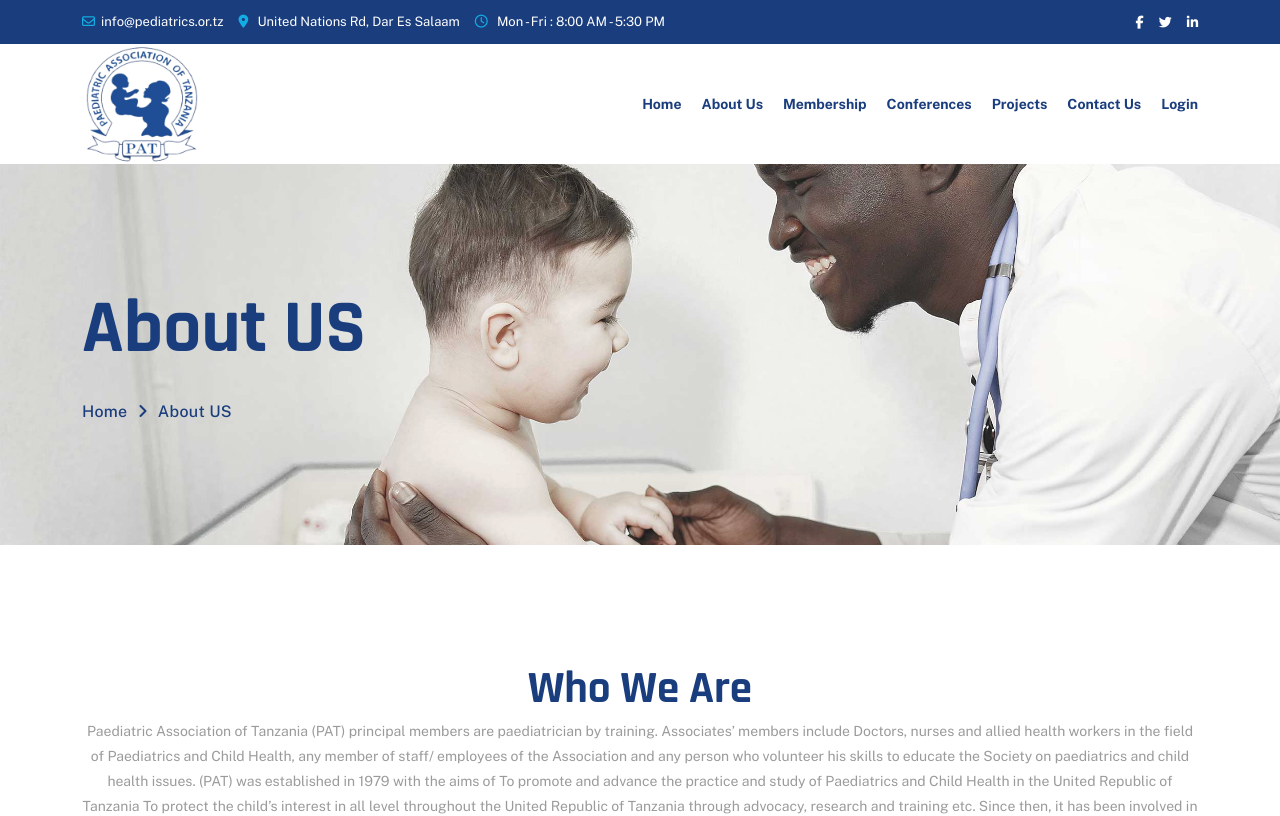
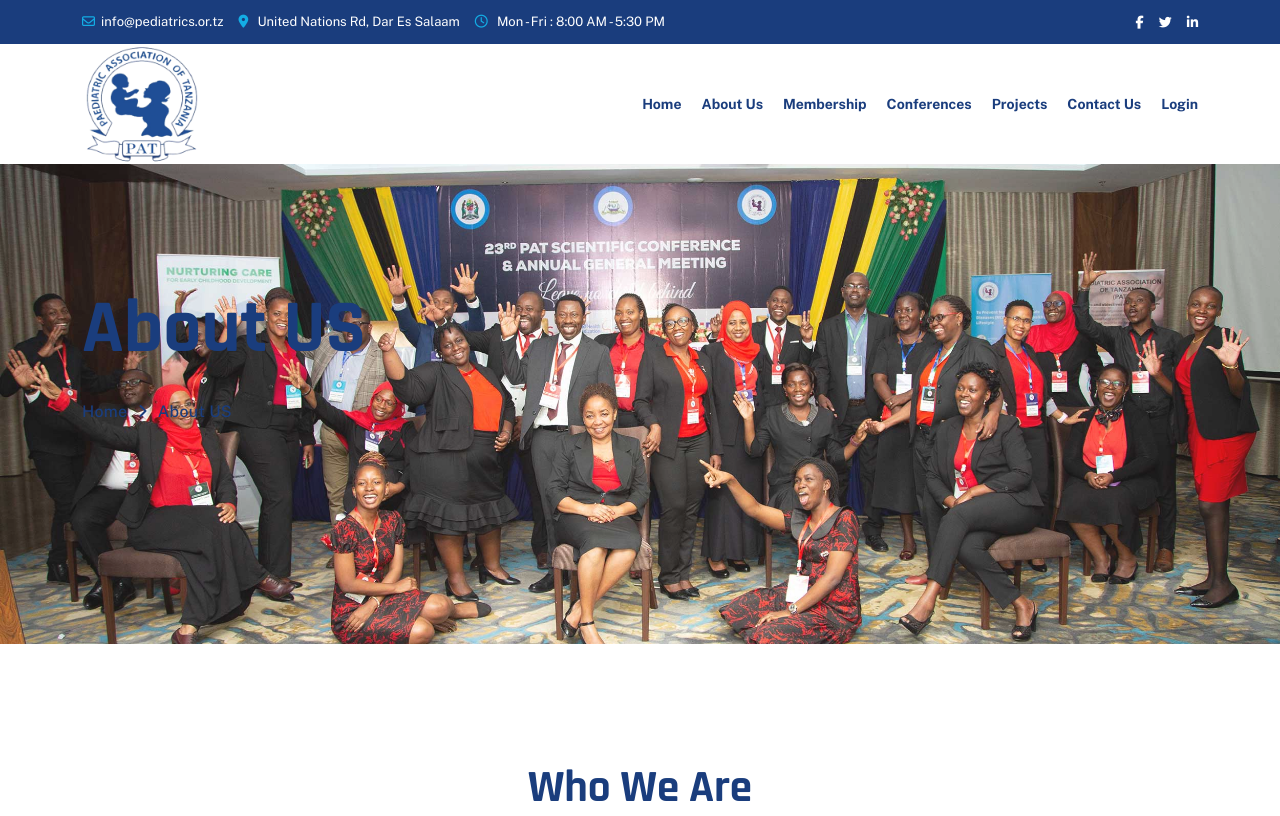
Before and after one commit to sammagafu/pat, a Vue app in the folder patfrontend/: page /about in a window 1280 px wide. Shown: the top 816 px of the page. Built offline with nearby package versions, Linux system fonts and the light colour scheme.

Commit message:
worked on register view

```diff
--- a/patfrontend/src/views/AboutView.vue
+++ b/patfrontend/src/views/AboutView.vue
@@ -216,6 +216,9 @@
 
 <style scoped>
   .breadcrumb-header{
-    background-image: url(../assets/images/header/01_header.jpg)
+    background-position: center;
+    background-size: cover;
+    background-image: url(../assets/images/header/07_header.jpg);
+    height: 60vh;
   }
 </style>
--- a/patfrontend/src/views/HomeView.vue
+++ b/patfrontend/src/views/HomeView.vue
@@ -269,4 +269,8 @@
   padding: 20 !important;
 }
 
+.handline{
+  color: #fff;
+}
+
 </style>
--- a/patfrontend/src/views/Register.vue
+++ b/patfrontend/src/views/Register.vue
@@ -169,13 +169,13 @@
                             </div>
                         </div>
 
-                        <div class="mb-3">
+                        <!-- <div class="mb-3">
                             <div class="form-group">
                                 <label class="control-label" for="avatar">Avatar (Add your passport for your ID or you can update later)</label>
                                 <br>
                                 <input type="file" name="image" id="avatar" placeholder="passport image for your avatar" @change="onFileUpload" ref="avatar">
                             </div>
-                        </div>
+                        </div> -->
 
                         <!-- <template v-if="typeofmember == Ordinary Member">
                         </template> -->
@@ -246,24 +246,21 @@ export default {
             graduation: '',
             masters: '',
             year : '',
-            avatar: null,
             msg: [],
             err : [],
             isDisabled:true
         }
     },
     methods: {
-        onFileUpload (event) {
-          this.avatar = event.target.files[0]
-          console.log(this.avatar);
-        },
+        // onFileUpload (event) {
+        //   this.avatar = event.target.files[0]
+        //   console.log(this.avatar);
+        // },
 
         async registerUser() {
             this.authdata.isLoading = true
-            const form = document.querySelector("#registration-form")
+
                 const fdata  = new FormData();
-            const headers = { 'Content-Type': 'multipart/form-data' };
-            fdata.append('avatar', this.avatar)
                 fdata.append('first_name', this.firstname)
                 fdata.append('middle_name', this.middlename)
                 fdata.append('last_name', this.lastname)
@@ -277,8 +274,8 @@ export default {
                 fdata.append('organization', this.organization)
                 fdata.append('areaofwork', this.industry)
                 fdata.append('typeofmember', this.typeofmember)
-            console.log(fdata);
-            axios.post('http://localhost:8000/api/v1/auth/register/', fdata, { headers }).
+
+            axios.post('http://localhost:8000/api/v1/auth/register/', fdata,).
                 then(response => {
                     router.push({ name: 'login' })
                 }).catch(error => {
```
Also changed, not shown: patfrontend/src/assets/images/header/04_header.jpg, patfrontend/src/assets/images/header/07_header.jpg (added). Lines whose indentation alone changed are shown as unchanged.
